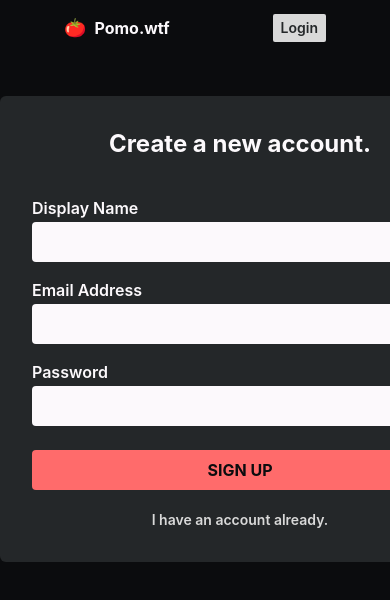
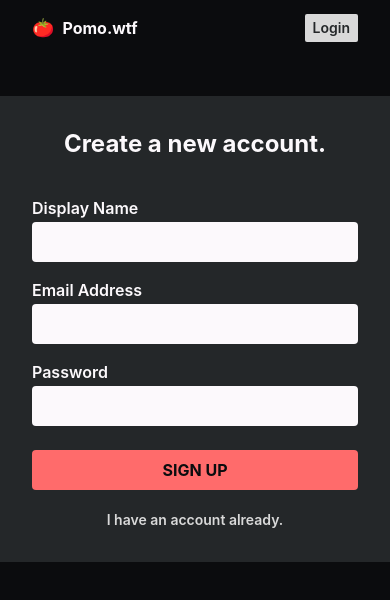
Before and after one commit to joeyiny/Pomodoro, a React (Create React App) app: page /register in a window 390 px wide. Shown: the top 600 px of the page. Built offline with nearby package versions, Linux system fonts and the light colour scheme; no server answers.

Commit message:
Make login/register pages mobile-friendly

```diff
--- a/src/components/Header.tsx
+++ b/src/components/Header.tsx
@@ -54,7 +54,7 @@ const Header = () => {
   const { isLoggedIn, user } = useContext(AuthContext);
 
   return (
-    <header className="h-14 flex flex-row justify-between px-16 items-center">
+    <header className="h-14 flex flex-row justify-between px-8 sm:px-16 items-center">
       <div className="flex gap-2 items-center">
         <span className=" text-lg">🍅</span>
         <h1 className="font-bold text-gray-50">Pomo.wtf</h1>
--- a/src/screens/Login.tsx
+++ b/src/screens/Login.tsx
@@ -27,8 +27,8 @@ const Login = () => {
   };
 
   return (
-    <div className="flex gap-2 flex-col w-[30rem] m-auto py-10">
-      <div className=" flex gap-1 flex-col bg-gray-700 w-[30rem] p-8 rounded-md text-white">
+    <div className="flex gap-2 flex-col w-full sm:w-[30rem] m-auto py-10">
+      <div className=" flex gap-1 flex-col bg-gray-700 w-full sm:w-[30rem] p-8 sm:rounded-md text-white">
         <div className=" mb-6">
           <h1 className="text-gray-50 text-2xl font-bold">
             Log in to your account.
@@ -71,7 +71,7 @@ const Login = () => {
             <input
               type="submit"
               value="Login"
-              className="bg-primary text-gray-900 w-full rounded font-bold py-2 mt-2 uppercase hover:cursor-pointer "
+              className="bg-primary text-gray-900 w-full rounded font-bold py-2 mt-2 uppercase hover:cursor-pointer"
               //m-auto bg-gray-50 text-gray-900 p-1 rounded font-semibold text-sm px-2
             />
           </div>
--- a/src/screens/Register.tsx
+++ b/src/screens/Register.tsx
@@ -35,8 +35,8 @@ const Register = () => {
   };
 
   return (
-    <div className="flex gap-2 flex-col w-[30rem] m-auto py-10">
-      <div className="flex gap-1 flex-col bg-gray-700 w-[30rem] p-8 rounded-md text-white">
+    <div className="flex gap-2 flex-col w-full sm:w-[30rem] m-auto py-10">
+      <div className=" flex gap-1 flex-col bg-gray-700 w-full sm:w-[30rem] p-8 sm:rounded-md text-white">
         <div className=" mb-6">
           <h1 className=" text-gray-50 text-2xl font-bold">
             Create a new account.
--- a/tailwind.config.js
+++ b/tailwind.config.js
@@ -34,6 +34,11 @@ module.exports = {
         dark: "#406134",
       },
     },
+    extend: {
+      screens: {
+        sm: "540px",
+      },
+    },
   },
   plugins: [],
 };
```
